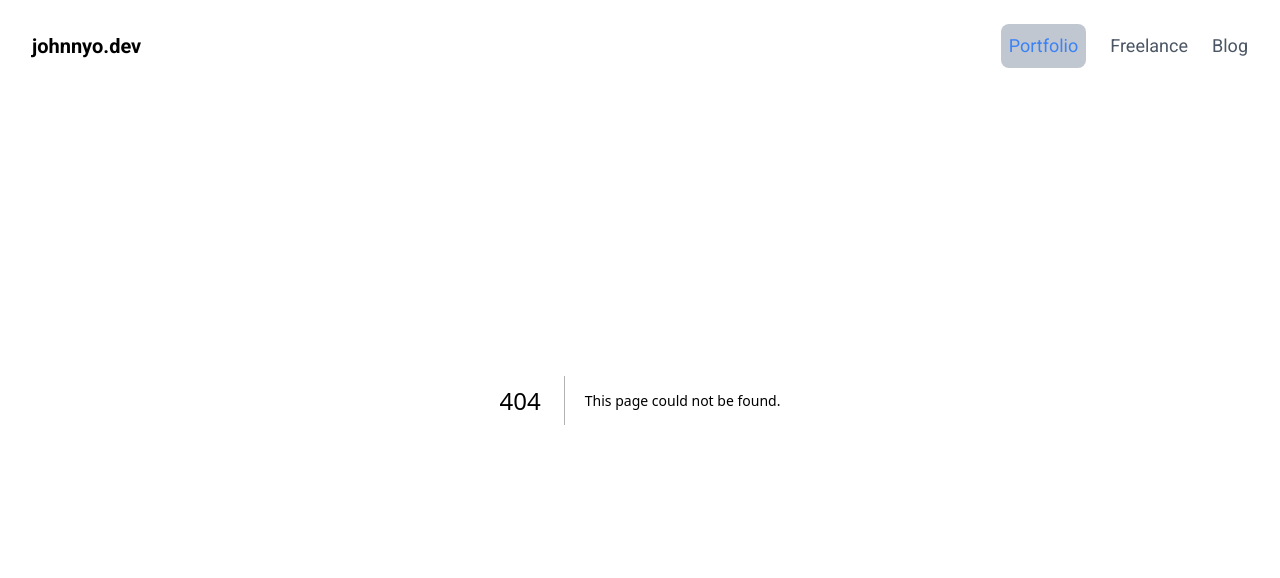
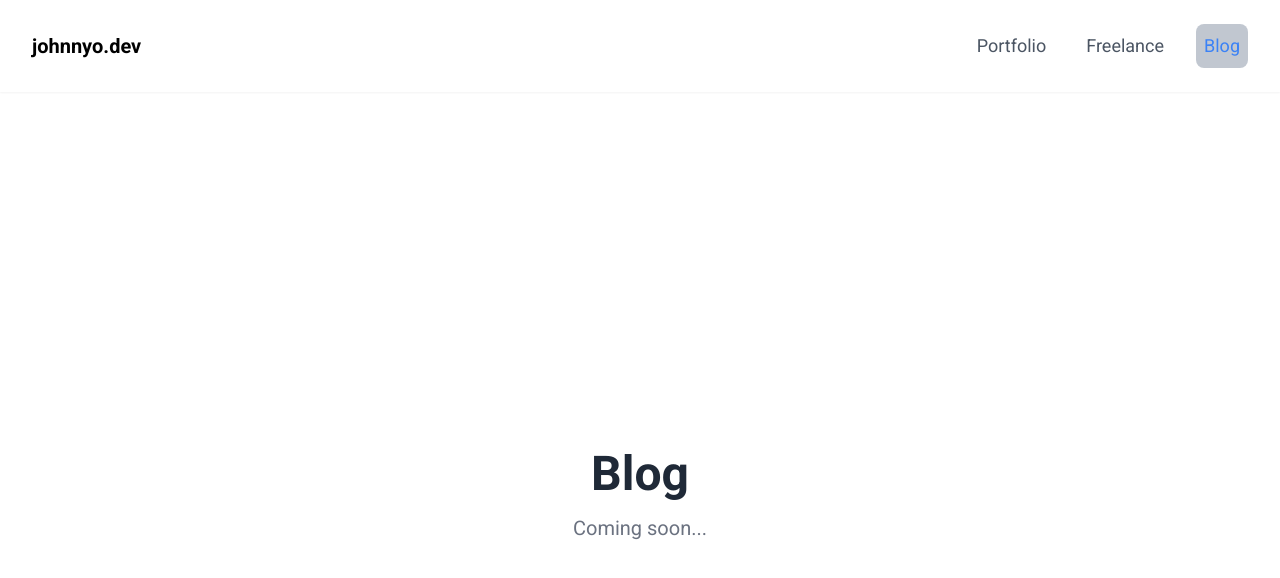
Before and after one commit to johnny-olszewski/portfolio-app-react, a Next.js app: page /blog in a window 1280 px wide. Before the commit this address had no page. Shown: the top 578 px of the page. Built offline with nearby package versions, Linux system fonts and the light colour scheme.

Commit message:
[PO-1][6/n] scaffold freelance and blog pages

```diff
--- /dev/null
+++ b/src/app/blog/page.tsx
@@ -0,0 +1,17 @@
+import type { Metadata } from "next";
+
+export const metadata: Metadata = {
+  title: "Blog - Johnny Olszewski",
+  description: "Thoughts on software engineering, building, and technology.",
+};
+
+export default function BlogPage() {
+  return (
+    <div className="flex items-center justify-center min-h-screen">
+      <div className="text-center">
+        <h1 className="text-5xl font-bold text-gray-800 mb-4">Blog</h1>
+        <p className="text-xl text-gray-500">Coming soon...</p>
+      </div>
+    </div>
+  );
+}
--- /dev/null
+++ b/src/app/freelance/page.tsx
@@ -0,0 +1,17 @@
+import type { Metadata } from "next";
+
+export const metadata: Metadata = {
+  title: "Freelance - Johnny Olszewski",
+  description: "Freelance software engineering services and consulting.",
+};
+
+export default function FreelancePage() {
+  return (
+    <div className="flex items-center justify-center min-h-screen">
+      <div className="text-center">
+        <h1 className="text-5xl font-bold text-gray-800 mb-4">Freelance</h1>
+        <p className="text-xl text-gray-500">Coming soon...</p>
+      </div>
+    </div>
+  );
+}
--- a/src/app/globals.css
+++ b/src/app/globals.css
@@ -5,5 +5,11 @@
 @layer base {
   body {
     font-family: "Roboto", sans-serif;
+    margin: 0;
+    padding: 0;
+  }
+
+  html {
+    scroll-behavior: smooth;
   }
 }
--- a/src/components/header-component/HeaderComponent.tsx
+++ b/src/components/header-component/HeaderComponent.tsx
@@ -1,36 +1,59 @@
+"use client";
+
 import type { ReactNode } from "react";
+import Link from "next/link";
+import { usePathname } from "next/navigation";
 
 interface HeaderComponentProps {
   children: ReactNode;
 }
 
 const HeaderComponent = ({ children }: HeaderComponentProps) => {
+  const pathname = usePathname();
+
   return (
     <>
-      <div className="fixed top-0 left-0 right-0 w-full flex flex-row items-center justify-between px-8 py-6 z-20">
-        <div className="text-xl font-bold">johnnyo.dev</div>
+      <header className="fixed top-0 left-0 right-0 w-full flex flex-row items-center justify-between px-8 py-6 z-50 bg-white/90 backdrop-blur-sm shadow-sm">
+        <Link
+          href="/"
+          className="text-xl font-bold hover:text-lime-600 transition-colors"
+        >
+          johnnyo.dev
+        </Link>
         <nav className="flex flex-row items-center gap-6 text-lg">
-          <a
-            href=""
-            className="text-blue-500 hover:text-gray-900 transition-colors bg-slate-500/40 p-2 rounded-lg"
+          <Link
+            href="/"
+            className={`hover:text-gray-900 transition-colors p-2 rounded-lg ${
+              pathname === "/"
+                ? "text-blue-500 bg-slate-500/40"
+                : "text-gray-600"
+            }`}
           >
             Portfolio
-          </a>
-          <a
-            href=""
-            className="text-gray-600 hover:text-gray-900 transition-colors"
+          </Link>
+          <Link
+            href="/freelance"
+            className={`hover:text-gray-900 transition-colors p-2 rounded-lg ${
+              pathname === "/freelance"
+                ? "text-blue-500 bg-slate-500/40"
+                : "text-gray-600"
+            }`}
           >
             Freelance
-          </a>
-          <a
-            href=""
-            className="text-gray-600 hover:text-gray-900 transition-colors"
+          </Link>
+          <Link
+            href="/blog"
+            className={`hover:text-gray-900 transition-colors p-2 rounded-lg ${
+              pathname === "/blog"
+                ? "text-blue-500 bg-slate-500/40"
+                : "text-gray-600"
+            }`}
           >
             Blog
-          </a>
+          </Link>
         </nav>
-      </div>
-      {children}
+      </header>
+      <main className="pt-24">{children}</main>
     </>
   );
 };
--- a/src/components/landing-component/LandingComponent.tsx
+++ b/src/components/landing-component/LandingComponent.tsx
@@ -55,18 +55,18 @@ const LandingComponent = () => {
   };
 
   return (
-    <div className="w-full h-full min-h-[90vh] flex flex-row items-center justify-center">
+    <div className="w-full h-full min-h-[90vh] flex flex-row items-center justify-center px-8 gap-12">
       <div className="max-w-2xl flex flex-col items-start justify-center gap-4">
         {_renderHeading()}
         {_renderDetails()}
       </div>
-      <div className="flex">
+      <div className="flex flex-shrink-0">
         <Image
           src="/images/johnny-fine-line.png"
           alt="Johnny Olszewski"
           width={500}
           height={500}
-          className="w-[50vh]"
+          className="w-[50vh] h-auto"
           priority
         />
       </div>
```
Also changed, not shown: 1 other file (tests, documents, lock files or other folders).
